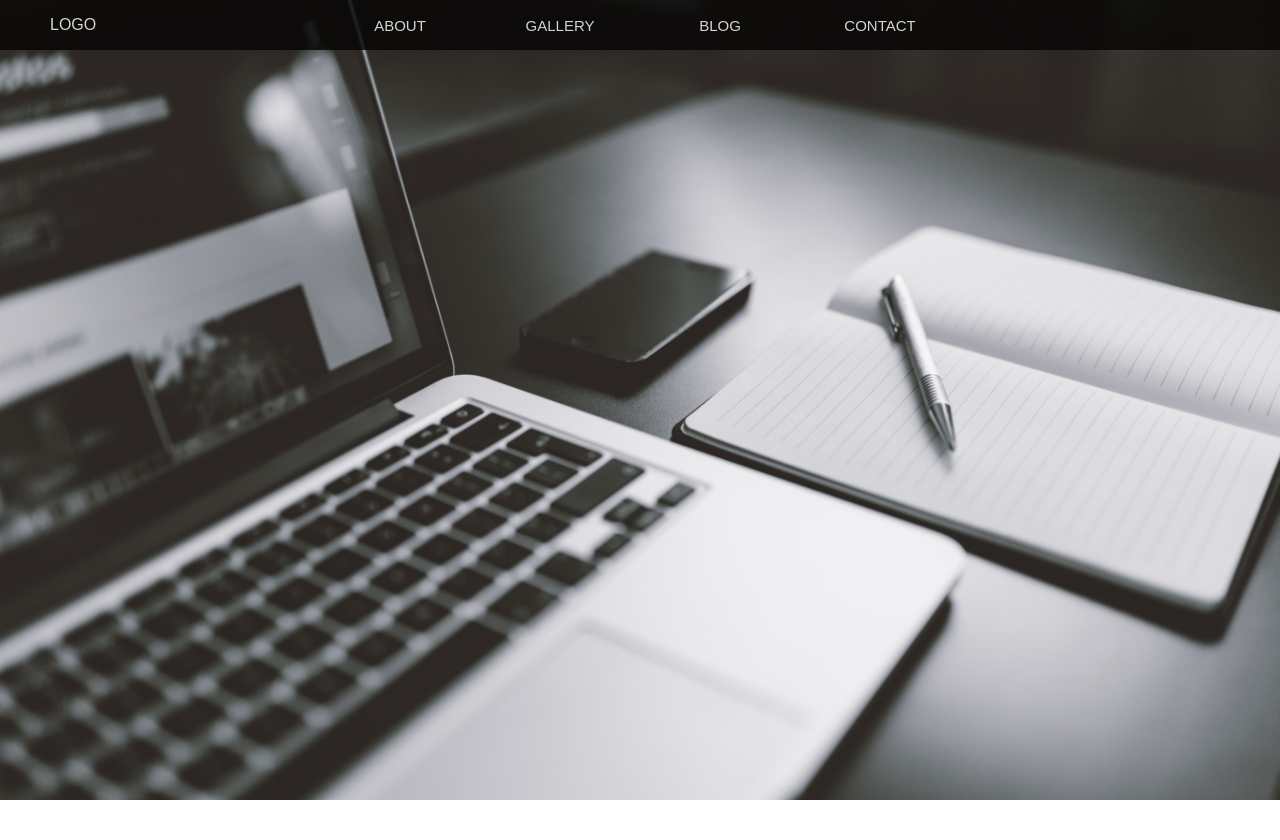
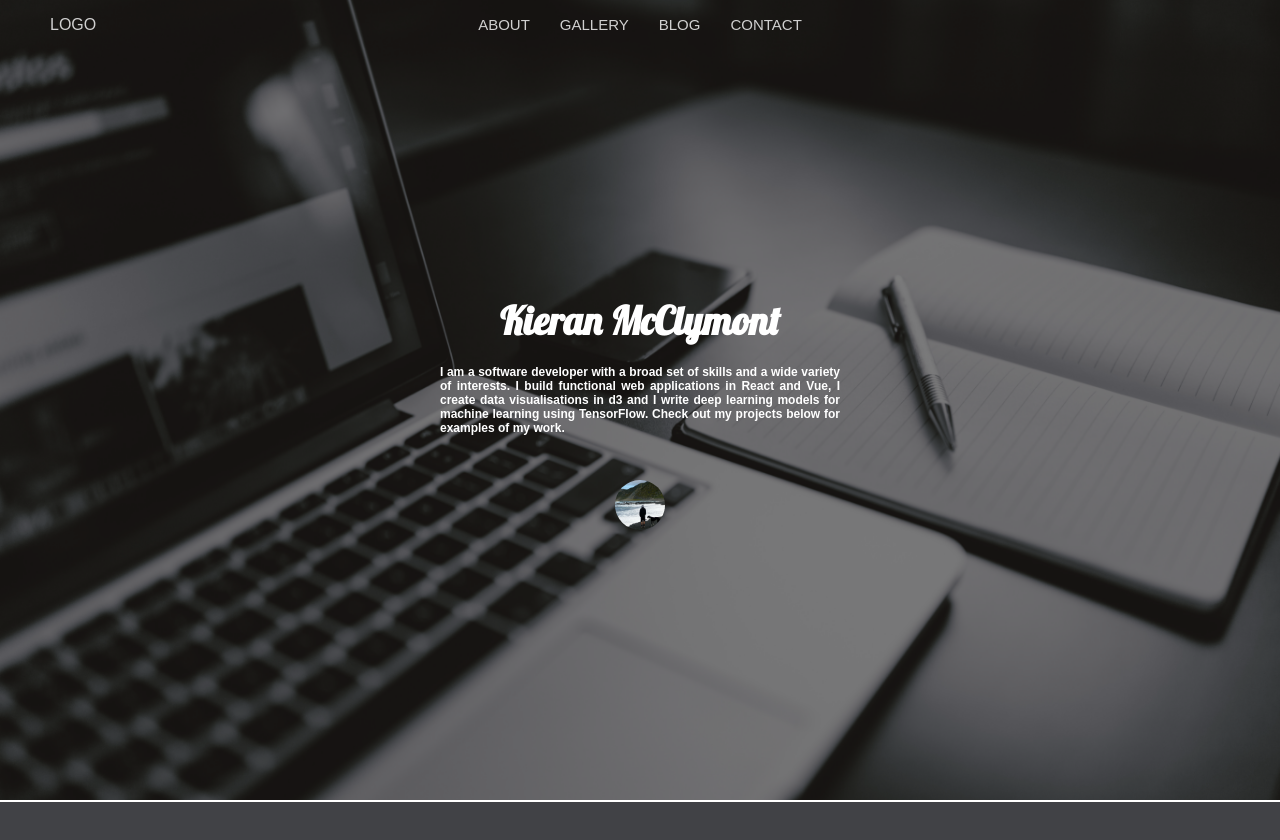
Before and after one commit to mcclymont-k/react-blog, a React (Create React App) app: page /#/ in a window 1280 px wide. Shown: the top 840 px of the page. Built offline with nearby package versions, Linux system fonts and the light colour scheme.

Commit message:
Further styling work and added some content to the about section. Need to start adding skills and then work examples

```diff
--- a/src/App.css
+++ b/src/App.css
@@ -5,7 +5,9 @@
   --greyOverlay: rgba(100, 100, 100, 0.3);
 }
 
-
+body {
+  background-color: #414246
+}
 
 .projectContainer {
   display: grid;
--- a/src/Components/About.js
+++ b/src/Components/About.js
@@ -1,10 +1,23 @@
 import React, { Component } from 'react'
 import '../Css/About.css'
+let kieran = require('../Images/kieran.jpg')
 
 class About extends Component {
   render () {
     return(
       <div className='aboutContainer'>
+        <div className='opacityCover' />
+        <div className='aboutContent'>
+          <h1>Kieran McClymont</h1>
+          <h2>
+            I am a software developer with a broad set of skills and a wide variety of
+            interests. I build functional web applications in React and Vue, I
+            create data visualisations in d3 and I write deep learning models for
+            machine learning using TensorFlow. Check out my projects below for examples
+            of my work.
+          </h2>
+          <img src={kieran}></img>
+        </div>
       </div>
     )
   }
--- a/src/Css/About.css
+++ b/src/Css/About.css
@@ -1,9 +1,23 @@
+ @import url('https://fonts.googleapis.com/css?family=Lobster');
+
 .aboutContainer {
   width: 100%;
   height: 100vh;
   margin-bottom: 1000px;
   background: url('../Images/background.jpg');
-  background-size: cover
+  background-size: cover;
+  display: grid;
+  align-items: center;
+  justify-items: center;
+  border-bottom: 2px solid white
+}
+
+.opacityCover {
+  background-color: rgba(0, 0, 0, 0.5);
+  width: 100%;
+  height: 100%;
+  position: absolute;
+
 }
 
 .aboutTitle {
@@ -47,3 +61,35 @@
 .aboutImage {
   width: 100%;
 }
+
+.aboutContent {
+  color: white;
+  display: grid;
+  grid-template-rows: 50px 1fr 50px;
+  align-items: center;
+  justify-items: center;
+  grid-gap: 20px;;
+  z-index: 2;
+  width: 400px
+}
+
+.aboutContent img {
+  width: 50px;
+  border-radius: 50px;
+  opacity: 1;
+  margin-top: 50px
+}
+
+.aboutContent h1 {
+  font-size: 39px;
+  margin: 0;
+  font-family: 'Lobster', cursive;
+}
+
+.aboutContent h2 {
+  justify-self: flex-start;
+  font-size: 12px;
+  margin: 0;
+  text-align: justify;
+  text-justify: auto
+}
--- a/src/Css/MenuBar.css
+++ b/src/Css/MenuBar.css
@@ -2,16 +2,16 @@
   height: 50px;
   width: 100vw;
   display: grid;
-  grid-template-columns: 150px 150px 150px 150px;
-  grid-gap: 10px;
+  grid-template-columns: repeat(4, auto);
+  grid-gap: 20px;
   position: fixed;
-  background-color: #050404;
   color: white;
   z-index: 2;
   top: 0;
   opacity: 0.8;
   align-items: center;
   justify-content: center;
+  z-index: 3
 }
 
 .menuBarContainer .logo {
@@ -23,16 +23,29 @@
 .menuBarButton {
   color: white;
   transition: 0.2s;
-  padding: 3px 10px 3px 10px ;
+  padding: 3px 0 ;
   user-select: none;
   font-size: 15px;
   font-weight: normal;
   text-align: center;
+  border-radius: 5px;
+  padding: 5px
+}
+
+.menuBarButton::after {
+  content:'';
+  display: block;
+  width: 0;
+  height: 2px;
+  background-color: lightgrey;
+  transition: 0.3s
 }
 
 .menuBarButton:hover {
   color: #00a1f1;
-  transform-origin: center;
-  border: none;
   cursor: pointer
 }
+
+.menuBarButton:hover::after {
+  width: 100%;
+}
```
